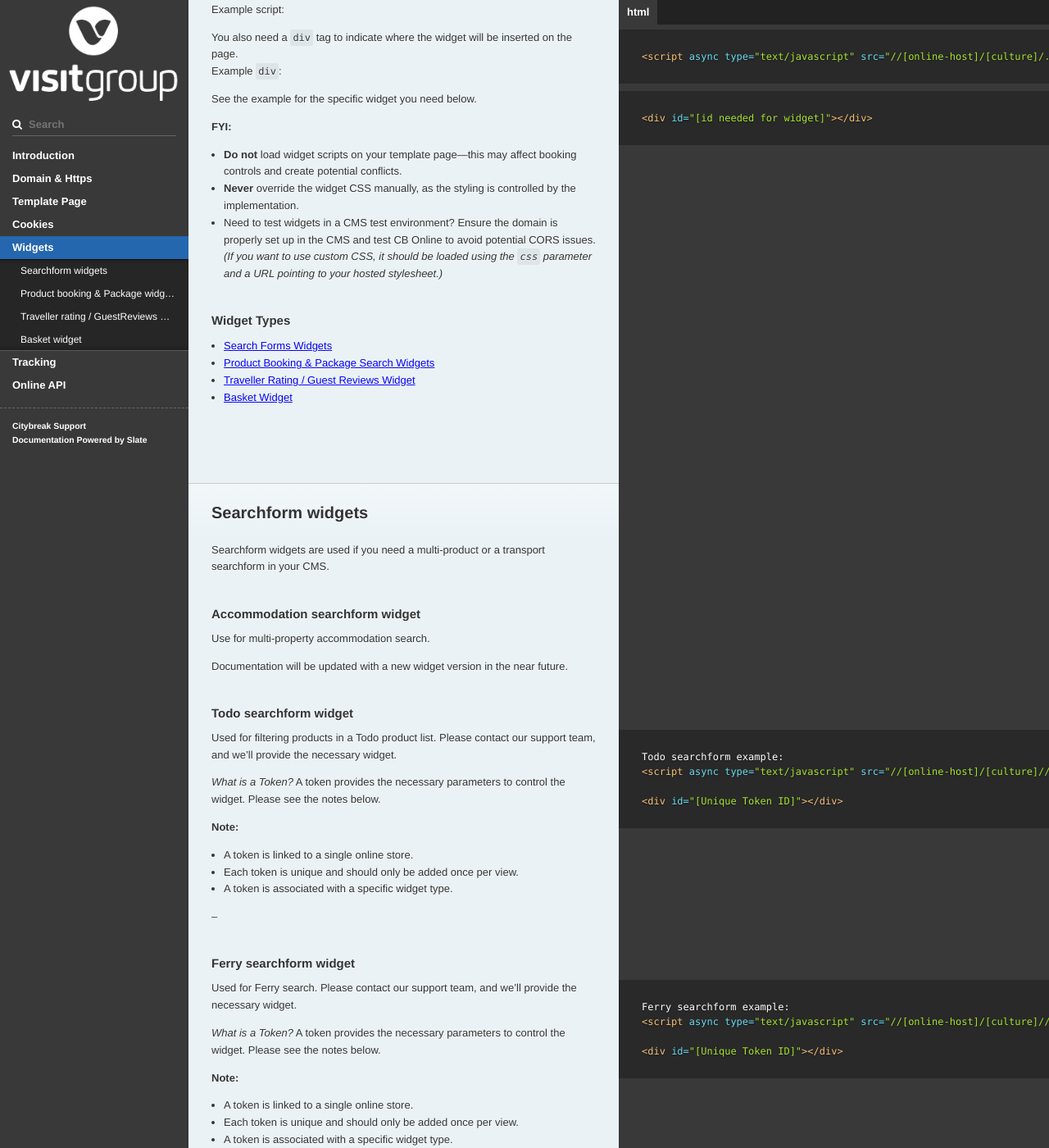
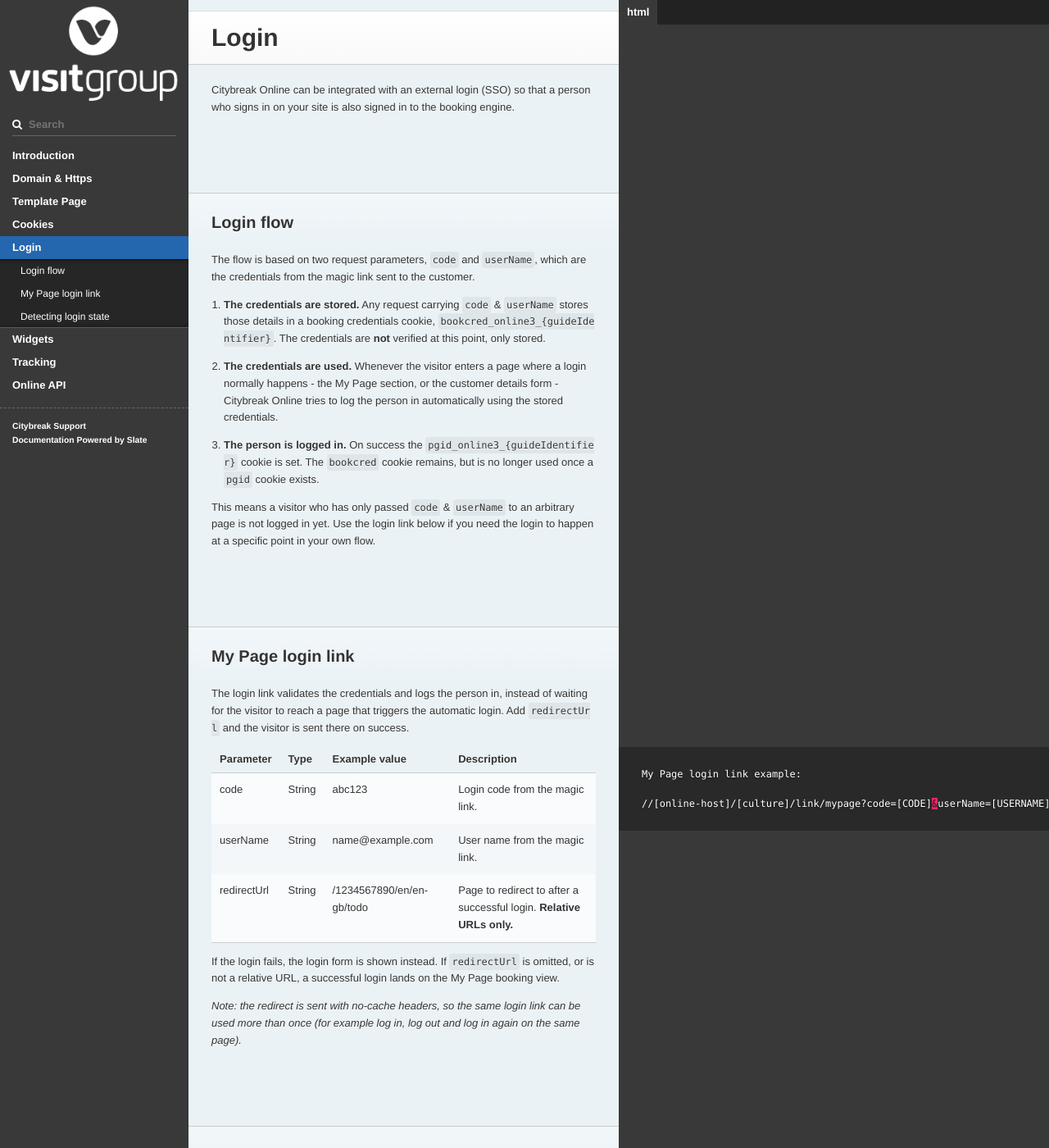
Before and after one commit to visit/citybreak-online-doc, a Jekyll site: the page built from index.md, in a window 1280 px wide and 1400 px high, scrolled down 9374 px. Shown: the whole window at 82% size. Built offline with Jekyll 4.4.1, drawn with Linux system fonts in a browser that asks for light colours; our own code applies the rules of GitHub Pages for plain Markdown files; some of the changed text lies outside the part shown.

Commit message:
Document login flow, booking events and confirmation page booking JSON
New login section covering the code/userName credential flow, the
/link/mypage login link with redirectUrl, and detecting login state
via the cb-logged-in body class.

- widgets: booking events published on the Broadcast Channel API
- api: My Page login link and session endpoint
- cookies/template: login cookies are HttpOnly, use cb-logged-in instead
- tracking: handing the booking over to your own script on confirmation

````diff
--- a/_includes/api.md
+++ b/_includes/api.md
@@ -18,6 +18,24 @@ Determine the link to a dynamic page irregardless of its language, there is an a
 //[online-host]/[culture]/link/packagelight/[SUPPLIER-PACKAGE-ID]
 ``
 
+**Link to the My Page login**
+
+``
+//[online-host]/[culture]/link/mypage?code=[CODE]&userName=[USERNAME]&redirectUrl=[RELATIVE-URL]
+``
+
+Logs a person in with the credentials from the magic link and redirects to `redirectUrl`. Used when integrating an external login (SSO).
+
+[See information under login or click here](https://visit.github.io/citybreak-online-doc/#mypage_login_link)
+
+## Session API
+
+Returns the session key of the current visitor as a JSON string. The session key is the channel name used by the [booking events](https://visit.github.io/citybreak-online-doc/#booking_events).
+
+``
+//[online-host]/[culture]/session
+``
+
 ## Bookable status API
 
 Online bookable status API  can be useful to find out if a product is bookable or not via a simple call.
--- a/_includes/cookies.md
+++ b/_includes/cookies.md
@@ -41,6 +41,12 @@ None of the mandatory cookies stores personal data.
 - __utmt_citybreak0, Tracking _ Google cookie only if implemented (Set by Google "Used to throttle request rate.")_
 
 
+#####  More information regarding the login cookies
+
+The two login cookies are flagged HttpOnly and can not be read from JavaScript. Use the `cb-logged-in` body CSS class to detect whether a visitor is logged in.
+
+[See information under login or click here](https://visit.github.io/citybreak-online-doc/#detecting-login-state)
+
 #####  More information regarding cookie consent implementation via your template page
 
 [See information under template page or click here](https://visit.github.io/citybreak-online-doc/#cookie-consent)
--- /dev/null
+++ b/_includes/login.md
@@ -0,0 +1,56 @@
+# Login
+
+Citybreak Online can be integrated with an external login (SSO) so that a person who signs in on your site is also signed in to the booking engine.
+
+## Login flow
+
+The flow is based on two request parameters, `code` and `userName`, which are the credentials from the magic link sent to the customer.
+
+1. **The credentials are stored.**
+Any request carrying `code` & `userName` stores those details in a booking credentials cookie, `bookcred_online3_{guideIdentifier}`. The credentials are **not** verified at this point, only stored.
+
+2. **The credentials are used.**
+Whenever the visitor enters a page where a login normally happens - the My Page section, or the customer details form - Citybreak Online tries to log the person in automatically using the stored credentials.
+
+3. **The person is logged in.**
+On success the `pgid_online3_{guideIdentifier}` cookie is set. The `bookcred` cookie remains, but is no longer used once a `pgid` cookie exists.
+
+This means a visitor who has only passed `code` & `userName` to an arbitrary page is not logged in yet. Use the login link below if you need the login to happen at a specific point in your own flow.
+
+## <a id="mypage_login_link"></a> My Page login link
+
+The login link validates the credentials and logs the person in, instead of waiting for the visitor to reach a page that triggers the automatic login. Add `redirectUrl` and the visitor is sent there on success.
+
+```html
+My Page login link example:
+
+//[online-host]/[culture]/link/mypage?code=[CODE]&userName=[USERNAME]&redirectUrl=[RELATIVE-URL]
+```
+
+| Parameter    | Type   | Example value              | Description                                                             |
+|--------------|--------|----------------------------|-------------------------------------------------------------------------|
+| code         | String | abc123                     | Login code from the magic link.                                          |
+| userName     | String | name@example.com           | User name from the magic link.                                           |
+| redirectUrl  | String | /1234567890/en/en-gb/todo  | Page to redirect to after a successful login. **Relative URLs only.**   |
+
+If the login fails, the login form is shown instead. If `redirectUrl` is omitted, or is not a relative URL, a successful login lands on the My Page booking view.
+
+_Note: the redirect is sent with no-cache headers, so the same login link can be used more than once (for example log in, log out and log in again on the same page)._
+
+## Detecting login state
+
+**Do not read the login cookies from JavaScript.** Both `bookcred_online3_{guideIdentifier}` and `pgid_online3_{guideIdentifier}` are flagged `HttpOnly` and can therefore not be read by scripts. This is a security requirement and can not be turned off.
+
+Use the `cb-logged-in` CSS class instead. Citybreak Online sets it on the `body` element, and it is only present when the visitor is actually logged in - not when there is only an unverified credential cookie.
+
+```html
+<body class="cb_lang_en cb-body cb-section-checkout cb-basket cb-logged-in">
+
+<style>
+     body.cb-logged-in #login-button { display: none; }
+</style>
+```
+
+Since the class follows the login state, it is present on the page you send the visitor to with `redirectUrl`. If you only set the credential cookie, the class does not appear until the visitor reaches a page that triggers the automatic login.
+
+[See the full list of body CSS classes under template page or click here](https://visit.github.io/citybreak-online-doc/#bodycssclasses)
--- a/_includes/template.md
+++ b/_includes/template.md
@@ -200,7 +200,9 @@ Citybreak online inserts some CSS classes into the class attribute of the Body e
 The currenly active language is inserted prepended by cb_lang_ , e.g cb_lang_sv or cb_lang_en
 
 **Logged in**
-If the user is logged in, `cb-logged-in` is inserted.
+If the user is logged in, `cb-logged-in` is inserted. It is only present when the user is actually logged in, and is the supported way of detecting login state - the login cookies are HttpOnly and can not be read from JavaScript.
+
+[See information under login or click here](https://visit.github.io/citybreak-online-doc/#detecting-login-state)
 
 **Section**
 The currently active section is indicate with a cb_ prefix followed by the name of the section. The following values are used:
--- a/_includes/tracking.md
+++ b/_includes/tracking.md
@@ -32,6 +32,8 @@ Direct link sample
 
 To make your script work for your organization, you need to configure it. Change the variables in your script using the variable names below. These custom scripts are added to the booking confirmation page.
 
+These parameters are only substituted in tracker scripts registered for your online in Citybreak Admin. Placeholders pasted into your own page template or CMS content block are left untouched - send us the script and we will add it to the Tracker setup.
+
 Parameter | Description
 --------- | ---------
 {bookingcode} | Booking number, e.g. ABCD12.
@@ -43,18 +45,34 @@ Parameter | Description
 {isodate} | Timestamp (yyyy-MM-dd)
 {currency} | Currency
 {zipcode} | Zip code
-{bookingJSONObject} | Booking information serialized as a JSON object. Assign it to a JavaScript variable. If serialization fails, {bookingJSONObject} will be replaced with `undefined`, so ensure you check for it. Empty arrays are not serialized. All numbers are formatted as strings according to the customer’s language culture.
+{bookingJSONObject} | Booking information serialized as a JSON object. Assign it to a JavaScript variable, or read it with `JSON.parse` - the result is valid JSON. All values are serialized as strings, and numbers are formatted according to the customer’s language culture.
 
 > Example of {bookingJSONObject} usage:
 >
 > var booking = {bookingJSONObject};
 > Will generate:
-> var booking = { "BookingCode": "ABCD12", "City": "asd", "Country": "SE", "State": "asd", "TotalAmount": "600.0", "TotalTax": "64.29", "Products": [{ "Id": "123456", "Name": "Hotell_name/room_name", "Category": "Accommodation/Hotelroom", "Price": "600.0", "Quantity": "1", "DocumentUrls": ["https://doc.citybreak.com/url-to-ticket"] }] };
+> var booking = { "BookingCode": "ABCD12", "City": "Gothenburg", "Country": "SE", "State": "41103", "TotalAmount": "600.00", "TotalTax": "64.29", "Products": [{ "Id": "123456", "Name": "Hotell_name/room_name", "Category": "Accommodation/Hotelroom", "Price": "600.00", "Quantity": "1", "DocumentUrls": ["https://doc.citybreak.com/url-to-ticket"] }] };
 
 ```html
 <script type="text/javascript" src="//citybreak.com/?value={bookingvalue}&cur={currency}&order={bookingcode}&rand={randomnumber}">
 </script>
 ```
+
+### Handing the booking over to your own script
+
+If you have your own script or widget that needs the booking, a common pattern is to render the booking as a JSON block on the confirmation page and let your script pick it up from there.
+
+```html
+Booking JSON example:
+
+<script id="bookingJSON" type="application/json">{bookingJSONObject}</script>
+```
+
+Your script then reads the contents of `#bookingJSON`.
+
+The booking code can be used to fetch the full booking from the BI API, either on the confirmation page or server side.
+
+[BI API documentation](https://visit.github.io/bi-api-doc/)
 
 ## Google tracking
 
--- a/_includes/widgets.md
+++ b/_includes/widgets.md
@@ -31,6 +31,7 @@ See the example for the specific widget you need below.
 - [Product Booking & Package Search Widgets](#product_package)
 - [Traveller Rating / Guest Reviews Widget](#traveller_rating)
 - [Basket Widget](#Basket)
+- [Booking Events](#booking_events)
 
 ## <a id="Searchforms"></a> Searchform widgets
 
@@ -273,3 +274,42 @@ When used within the template, the `<script>` tag must be omitted.
 The collapsed widget div `<div id="citybreak_basket_widget_summary"></div>` is **not styled** by the Citybreak system.
 
 _Note: `citybreak_basket_widget_display` is an optional trigger._
+
+--
+
+## <a id="booking_events"></a> Booking events
+
+Citybreak Online publishes an event whenever something is booked in a widget, so your CMS page can react to it - for example to refresh your own basket indicator, or to pass the booking on to another system.
+
+These are **not** DOM events. They are published on the [Broadcast Channel API](https://developer.mozilla.org/en-US/docs/Web/API/Broadcast_Channel_API), using the visitor's session key as the channel name.
+
+Fetch the session key from the session API, then subscribe to the channel:
+
+```html
+Booking events example:
+
+<script type="text/javascript">
+     fetch('//[online-host]/[culture]/session', { credentials: 'include' })
+         .then(function (response) { return response.json(); })
+         .then(function (sessionKey) {
+             var channel = new BroadcastChannel(sessionKey);
+
+             channel.onmessage = function (message) {
+                 if (message.data.key === 'cb-booked') {
+                     // message.data.data holds the event data
+                 }
+             };
+         });
+</script>
+```
+
+Every message is an object with a `key` (the event name) and a `data` object.
+
+| Event             | Data              | Description                                                              |
+|-------------------|-------------------|--------------------------------------------------------------------------|
+| cb-booked         | addedIdInBasket   | A product was booked in a widget and added to the basket.                |
+| cb-basket-update  |                   | The basket changed - a product was added or removed. No data.            |
+
+**FYI:**
+- The session key is per visitor. Fetch it with `credentials: 'include'` so the session cookie is sent along.
+- The Broadcast Channel API is same-origin only, so this works when your page and Citybreak Online share the same domain.
--- a/index.md
+++ b/index.md
@@ -13,6 +13,7 @@ includes:
   - https_domain
   - template
   - cookies
+  - login
   - widgets
   - tracking
   - api
````
Also changed, not shown: other parts of _includes/cookies.md (+2 -2 lines).
